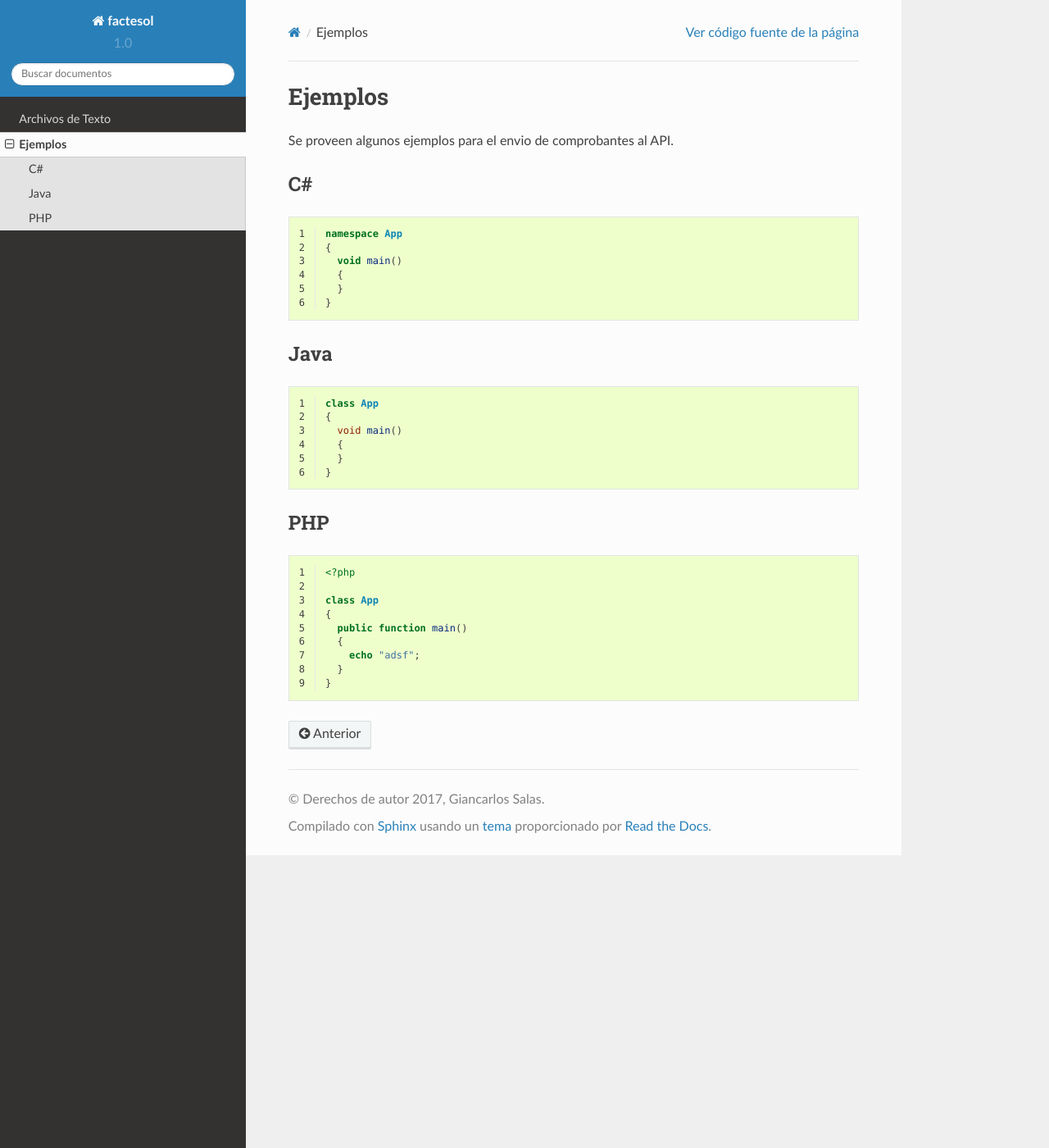
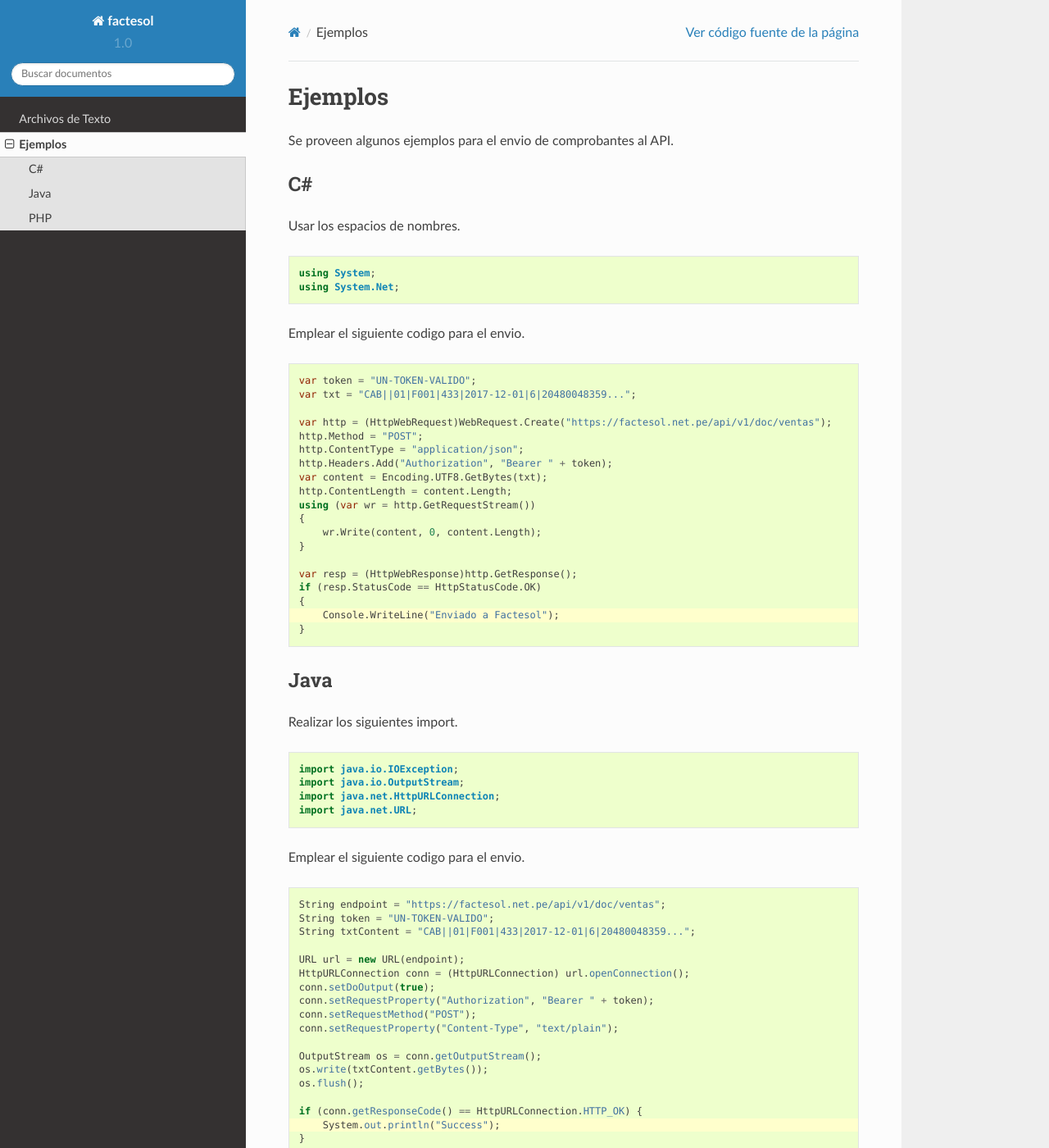
Before and after one commit to giansalex/factesol-docs, a Sphinx documentation site: the page built from docs/examples.rst, in a window 1280 px wide and 1400 px high. Shown: the whole window at 82% size. Built offline with Sphinx 7.4.7 and the Read the Docs theme 2.0.0, drawn with Linux system fonts in a browser that asks for light colours; some of the changed text lies outside the part shown.

Commit message:
update source code example

```diff
--- a/docs/examples.rst
+++ b/docs/examples.rst
@@ -4,41 +4,102 @@ Se proveen algunos ejemplos para el envio de comprobantes al API.
 
 C#
 ---
+Usar los espacios de nombres.
 
 .. code-block:: csharp
-    :linenos:
 
-    namespace App
+    using System;
+    using System.Net;
+
+Emplear el siguiente codigo para el envio.
+
+.. code-block:: csharp
+    :emphasize-lines: 18
+
+    var token = "UN-TOKEN-VALIDO";
+    var txt = "CAB||01|F001|433|2017-12-01|6|20480048359...";
+
+    var http = (HttpWebRequest)WebRequest.Create("https://factesol.net.pe/api/v1/doc/ventas");
+    http.Method = "POST";
+    http.ContentType = "application/json";
+    http.Headers.Add("Authorization", "Bearer " + token);
+    var content = Encoding.UTF8.GetBytes(txt);
+    http.ContentLength = content.Length;
+    using (var wr = http.GetRequestStream())
     {
-      void main()
-      {
-      }
+        wr.Write(content, 0, content.Length);
+    }
+
+    var resp = (HttpWebResponse)http.GetResponse();
+    if (resp.StatusCode == HttpStatusCode.OK)
+    {
+        Console.WriteLine("Enviado a Factesol");
     }
 
 Java
 -----
 
+Realizar los siguientes import.
+
 .. code-block:: java
-    :linenos:
 
-    class App
-    {
-      void main()
-      {
-      }
+    import java.io.IOException;
+    import java.io.OutputStream;
+    import java.net.HttpURLConnection;
+    import java.net.URL;
+
+Emplear el siguiente codigo para el envio.
+
+.. code-block:: java
+    :emphasize-lines: 17
+
+    String endpoint = "https://factesol.net.pe/api/v1/doc/ventas";
+    String token = "UN-TOKEN-VALIDO";
+    String txtContent = "CAB||01|F001|433|2017-12-01|6|20480048359...";
+
+    URL url = new URL(endpoint);
+    HttpURLConnection conn = (HttpURLConnection) url.openConnection();
+    conn.setDoOutput(true);
+    conn.setRequestProperty("Authorization", "Bearer " + token);
+    conn.setRequestMethod("POST");
+    conn.setRequestProperty("Content-Type", "text/plain");
+
+    OutputStream os = conn.getOutputStream();
+    os.write(txtContent.getBytes());
+    os.flush();
+
+    if (conn.getResponseCode() == HttpURLConnection.HTTP_OK) {
+        System.out.println("Success");
     }
+
+    conn.disconnect();
 
 PHP
 -----
+Para el siguiente ejemplo necesita tener activada la extension Curl.
+
 .. code-block:: php
-    :linenos:
+    :emphasize-lines: 22
 
     <?php
 
-    class App
-    {
-      public function main()
-      {
-        echo "adsf";
-      }
-    }
+    $token = "UN-TOKEN-VALIDO";
+    $txt = "CAB||01|F001|433|2017-12-01|6|20480048359...";
+
+    $header = array();
+    $header[] = 'Content-type: text/plain';
+    $header[] = 'Authorization: Bearer ' . $token;
+
+    $ch = curl_init();
+
+    curl_setopt($ch, CURLOPT_URL, "https://factesol.net.pe/api/v1/doc/ventas");
+    curl_setopt($ch, CURLOPT_POST, 1);
+    curl_setopt($ch, CURLOPT_RETURNTRANSFER, 1 );
+    curl_setopt($ch, CURLOPT_POSTFIELDS, $txt);
+    curl_setopt($ch, CURLOPT_HTTPHEADER, $header);
+
+    $result = curl_exec ($ch);
+
+    curl_close ($ch);
+
+    var_dump($result);
```
